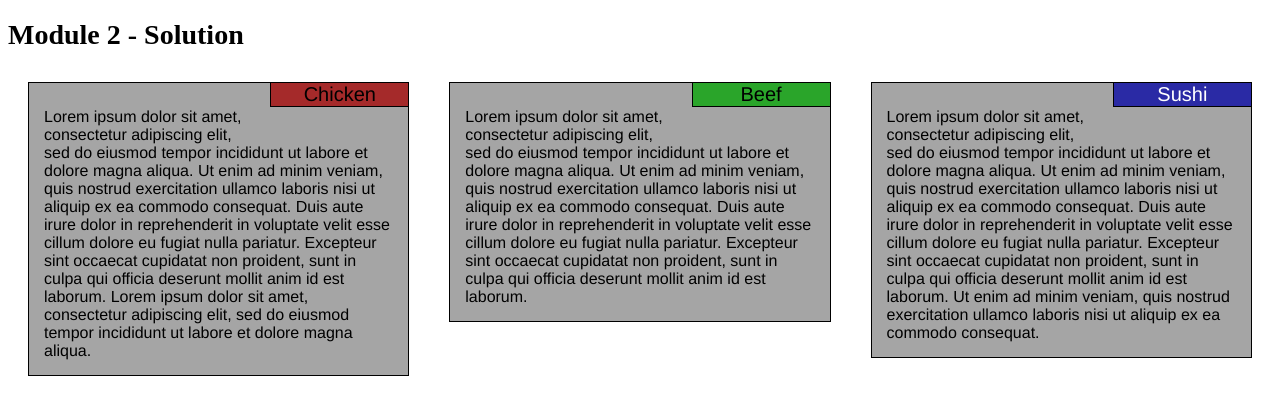
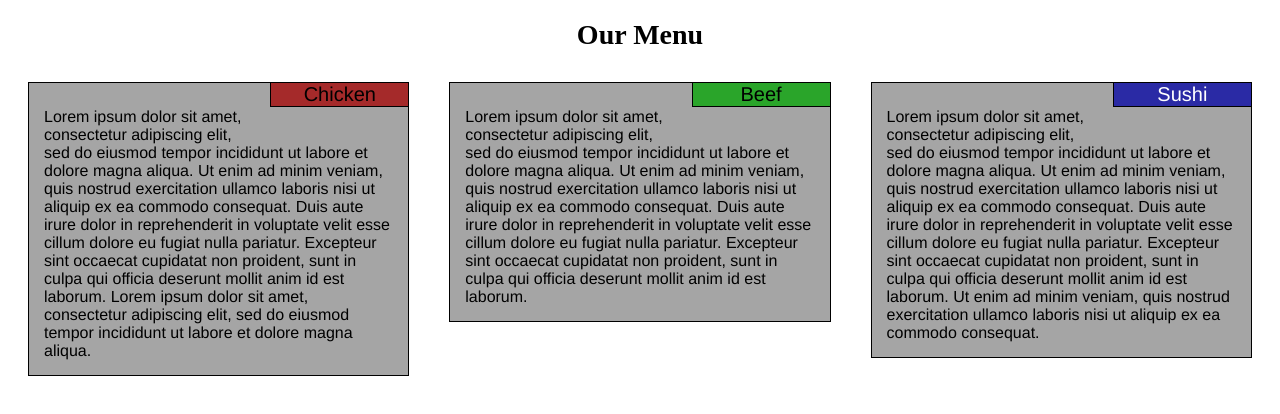
Before and after one commit to MaxSilem/module2-solution, a plain HTML site: page index.html in a window 1280 px wide. Drawn offline with Linux system fonts and the light colour scheme.

Commit message:
Second try

```diff
--- a/css/styles.css
+++ b/css/styles.css
@@ -5,6 +5,7 @@
 h1 {
 	font-size: 1.75em;
 	margin-bottom: 15px;
+	text-align: center;
 }
 
 div#container {
--- a/index.html
+++ b/index.html
@@ -7,7 +7,7 @@
 	<link rel="stylesheet" href="css/styles.css">
 </head>
 <body>
-	<h1>Module 2 - Solution</h1>
+	<h1>Our Menu</h1>
 	<div class="row">
 		<div id="container" class="col-lg-4 col-md-6 col-sm-12">
 			<p id="title1" class="title">Chicken</p>
```
